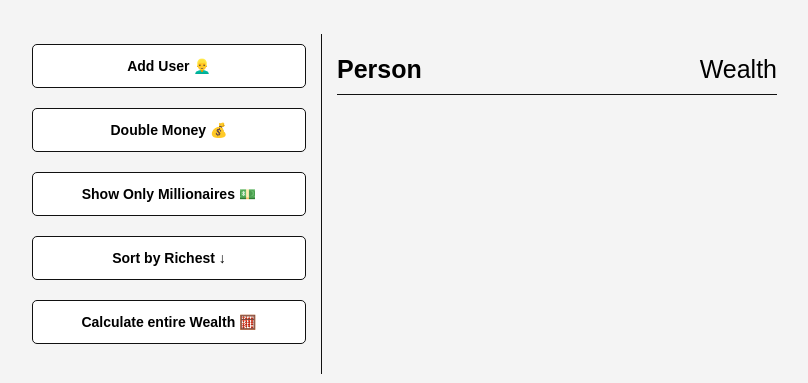
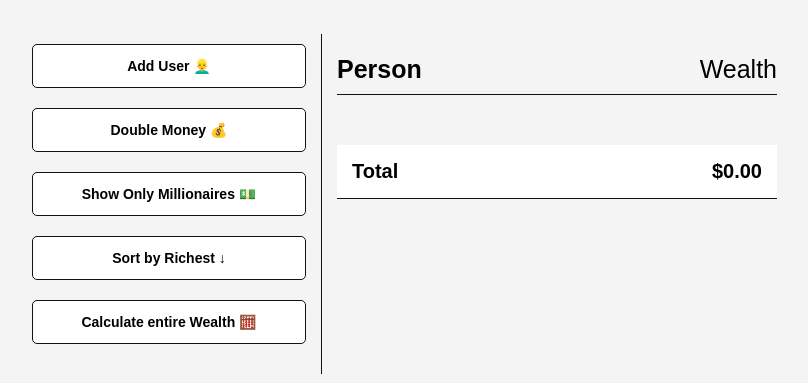
Before and after one commit to AravindMurgan/DOM_Array_Methods, a plain HTML site: page index.html in a window 1280 px wide. Both pictures are taken after a click on the button "Calculate entire Wealth 🧮". Shown: the part 69-452 px from the top of the page, without its empty margins (233-1041 px from the left). Drawn offline with Linux system fonts and the light colour scheme; no server answers.

Commit message:
reduce method

```diff
--- a/app.js
+++ b/app.js
@@ -53,6 +53,16 @@ function showOnlyMillionaries(){
     updateDOM();
 
 }
+//calculateWealth//
+function calculateEntireWealth(){
+    const wealth = data.reduce((acc,user)=>(acc + user.money),0);
+    console.log(wealth);
+
+    const div = document.createElement('div');
+    div.classList.add('total');
+    div.innerHTML = `<h3>Total <strong>${formatMoney(wealth)}</strong></h3>`;
+    main.appendChild(div);
+}
 
 
 //addUser//
@@ -94,3 +104,5 @@ doubleMoney.addEventListener('click',doubleUserMoney);
 sortMoney.addEventListener('click',sortByRichest);
 //showMillionaries//
 showMillionaires.addEventListener('click',showOnlyMillionaries);
+//calculateEntireWeatlh//
+calculateWealth.addEventListener('click',calculateEntireWealth);
--- a/style.css
+++ b/style.css
@@ -61,3 +61,14 @@ h2 {
     font-size: 20px;
     margin-bottom: 10px;
   }
+
+h3{
+    background-color: #fff;
+    padding: 15px;
+    font-size: 20px;
+    display: flex;
+    margin-top: 50px;
+    justify-content: space-between;
+    border-bottom: 1px solid #111;
+
+}
```
